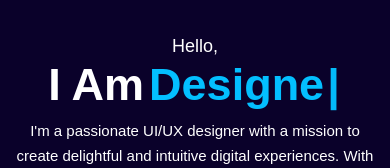
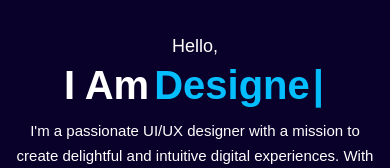
Before and after one commit to atikulla77/Kodify, a React (Create React App) app: page / in a window 390 px wide. Shown: the part 330-498 px from the top of the page. Built offline with nearby package versions, Linux system fonts and the light colour scheme.

Commit message:
update about section

```diff
--- a/src/Components/Home.js
+++ b/src/Components/Home.js
@@ -39,7 +39,9 @@ function Home() {
             Hello,
           </p>
 
-          <h1 className="lg:!text-[65px] [@media(min-width:930px)]:text-[55px] [@media(min-width:360px)]:text-[45px] text-[25px] font-[700] [@media(min-width:920px)]:mx-[] mx-auto text-[#fff] [@media(min-width:1060px)]:leading-[75px] [@media(min-width:640px)]:leading-[65px] [@media(min-width:530px)]:leading-[60px] [@media(min-width:360px)]:leading-[50px] leading-[36px] ml-[-5px] [@media(min-width:640px)]:pb-[11px] pb-[8px]">
+          <h1 className="lg:!text-[65px] [@media(min-width:930px)]:text-[55px] [@media(min-width:475px)]:text-[45px] [@media(min-width:360px)]:text-[40px] text-[29px] font-[700] [@media(min-width:920px)]:mx-[] mx-auto text-[#fff]
+
+          lg:!leading-[65px] [@media(min-width:930px)]:leading-[65px] [@media(min-width:475px)]:leading-[60px] [@media(min-width:360px)]:leading-[50px] leading-[36px] ml-[-5px] [@media(min-width:640px)]:pb-[11px] pb-[8px]">
             I Am
             <span className="text-[#03bfff] [@media(min-width:640px)]:pl-[10px] pl-[5px]">{text}</span>
             <span className="text-[#03bfff]">
```
